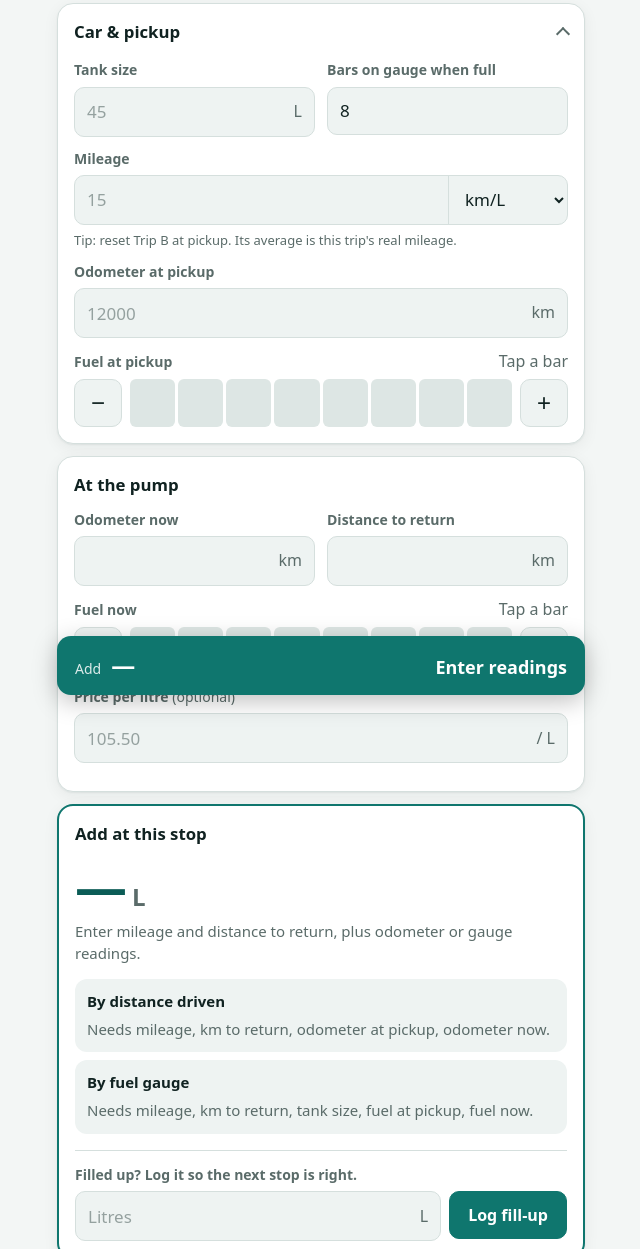
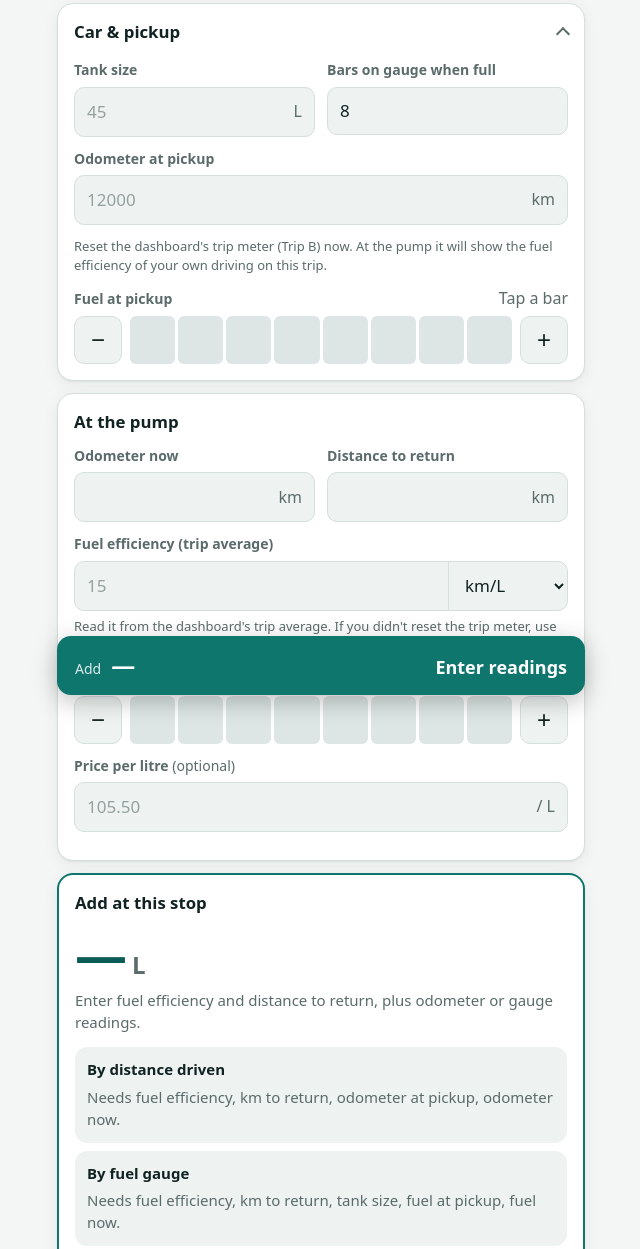
Before and after one commit to 9akashnp8/refuel-to-the-dot, a website with bundled scripts: page index.html in a window 1280 px wide. Shown: the part 93-1342 px from the top of the page, without its empty margins (319-959 px from the left). Built offline with nearby package versions, Linux system fonts and the light colour scheme.

Commit message:
Ask for fuel efficiency at the pump instead of at pickup
The trip's real fuel efficiency is only known after driving, so the
field moves to the 'At the pump' card and is labelled fuel efficiency
(trip average) instead of mileage. The pickup card now prompts you to
reset the trip meter.

Co-Authored-By: Claude Opus 5.5 <noreply@anthropic.com>
Claude-Session: https://claude.ai/code/session_01YErNgQqzUBvDnYcwERKHAb

```diff
--- a/app.js
+++ b/app.js
@@ -156,7 +156,7 @@ function methodBlock(name, m, isPrimary, body) {
   return `<div class="method"><div class="method-head"><span class="method-name">${name}</span>${tag}</div>${inner}</div>`;
 }
 
-function mileageLabel(inputs) {
+function efficiencyLabel(inputs) {
   return inputs.efficiencyUnit === 'l100'
     ? `${fmt(inputs.efficiency)} L/100 km`
     : `${fmt(inputs.efficiency)} km/L`;
@@ -175,7 +175,7 @@ function renderResult(r, inputs) {
 
   if (!r.primaryKey) {
     $('resLitres').textContent = '—';
-    note.textContent = 'Enter mileage and distance to return, plus odometer or gauge readings.';
+    note.textContent = 'Enter fuel efficiency and distance to return, plus odometer or gauge readings.';
     $('dockValue').textContent = '—';
     $('dockAmount').textContent = 'Enter readings';
   } else if (r.noFuelNeeded) {
@@ -190,7 +190,7 @@ function renderResult(r, inputs) {
     if (r.amount !== null) amount.textContent = `≈ ${money(r.amount)}`;
     const marginTxt = r.margin > 0 ? ` Includes ${fmt(r.margin)} L margin.` : '';
     note.textContent = r.primaryKey === 'consumption'
-      ? `Based on distance driven and your mileage.${marginTxt}`
+      ? `Based on distance driven and your fuel efficiency.${marginTxt}`
       : `Based on the fuel gauge.${marginTxt} Add odometer readings for a more precise figure.`;
     $('dockValue').textContent = `${fmt(r.litres)} L`;
     $('dockAmount').textContent = r.amount !== null ? money(r.amount) : '';
@@ -205,7 +205,7 @@ function renderResult(r, inputs) {
     cBody =
       row('Driven so far', `${fmt(c.driven, 0)} km`) +
       row('Still to drive', `${fmt(inputs.remainingKm, 0)} km`) +
-      row(`Burned at ${mileageLabel(inputs)}`, `${fmt(c.burned)} L`) +
+      row(`Burned at ${efficiencyLabel(inputs)}`, `${fmt(c.burned)} L`) +
       row('Already added', `− ${fmt(c.added)} L`) +
       row('Needed', `${fmt(c.need)} L`, true);
   }
@@ -217,7 +217,7 @@ function renderResult(r, inputs) {
       : `${-g.barsShort} ${barWord} above pickup`;
     gBody =
       row(shortLabel, `${g.short >= 0 ? '' : '− '}${fmt(Math.abs(g.short))} L`) +
-      row(`Drive back at ${mileageLabel(inputs)}`, `${fmt(g.driveBack)} L`) +
+      row(`Drive back at ${efficiencyLabel(inputs)}`, `${fmt(g.driveBack)} L`) +
       row('Needed', `${fmt(g.need)} L`, true);
   }
   let agree = '';
@@ -235,9 +235,9 @@ function renderResult(r, inputs) {
 function renderSetupSummary(segs) {
   const bits = [];
   const tank = parseNum(state.tank);
-  const eff = parseNum(state.efficiency);
+  const odo = parseNum(state.pickupOdo);
   if (tank > 0) bits.push(`${fmt(tank, tank % 1 ? 1 : 0)} L`);
-  if (eff > 0) bits.push(`${fmt(eff, eff % 1 ? 1 : 0)} ${state.effUnit === 'l100' ? 'L/100' : 'km/L'}`);
+  if (odo >= 0) bits.push(`${Math.round(odo).toLocaleString()} km`);
   if (state.pickupLevel !== null) bits.push(`pickup ${state.pickupLevel}/${segs}`);
   $('setupSummary').textContent = bits.join(' · ');
 }
@@ -389,7 +389,7 @@ function init() {
   });
 
   // Collapse the setup card once the car and pickup are filled in.
-  const setupDone = parseNum(state.efficiency) > 0 && (parseNum(state.pickupOdo) >= 0 || state.pickupLevel !== null);
+  const setupDone = parseNum(state.pickupOdo) >= 0 || state.pickupLevel !== null;
   $('setup').open = !setupDone;
 
   render();
--- a/calc.js
+++ b/calc.js
@@ -50,7 +50,7 @@ function isLevel(x, segments) {
  * Work out how much fuel to add so the car is returned at its pickup level.
  *
  * Two independent methods:
- *  - consumption: litres burned over the whole trip (distance / mileage) minus
+ *  - consumption: litres burned over the whole trip (distance / fuel efficiency) minus
  *    litres already added. Needs odometer readings, not the gauge.
  *  - gauge: bars short of the pickup level converted to litres, plus fuel for
  *    the drive back. Needs tank size and gauge readings.
@@ -72,7 +72,7 @@ export function computeRefuel(i) {
   const barLitres = hasGaugeScale ? i.tank / i.segments : NaN;
 
   const consumption = { ok: false, missing: [] };
-  if (!hasKmpl) consumption.missing.push('mileage');
+  if (!hasKmpl) consumption.missing.push('fuel efficiency');
   if (!hasRemaining) consumption.missing.push('km to return');
   if (!(i.pickupOdo >= 0)) consumption.missing.push('odometer at pickup');
   if (!(i.nowOdo >= 0)) consumption.missing.push('odometer now');
@@ -88,7 +88,7 @@ export function computeRefuel(i) {
   }
 
   const gauge = { ok: false, missing: [] };
-  if (!hasKmpl) gauge.missing.push('mileage');
+  if (!hasKmpl) gauge.missing.push('fuel efficiency');
   if (!hasRemaining) gauge.missing.push('km to return');
   if (!(i.tank > 0)) gauge.missing.push('tank size');
   if (!(i.segments > 0)) gauge.missing.push('bars on gauge');
@@ -138,7 +138,7 @@ export function computeRefuel(i) {
     if (!res.methodsAgree) {
       res.warnings.push(
         `The two methods differ by ${res.methodDiff.toFixed(1)} L, more than one bar. ` +
-          'Check the mileage figure and the gauge readings.'
+          'Check the fuel efficiency figure and the gauge readings.'
       );
     }
   }
--- a/index.html
+++ b/index.html
@@ -37,21 +37,11 @@
           <input id="segments" inputmode="numeric" autocomplete="off" placeholder="8">
         </label>
         <label class="field span-2">
-          <span class="label">Mileage</span>
-          <span class="input-unit">
-            <input id="efficiency" inputmode="decimal" autocomplete="off" placeholder="15">
-            <select id="effUnit" aria-label="Mileage unit">
-              <option value="kmpl">km/L</option>
-              <option value="l100">L/100 km</option>
-            </select>
-          </span>
-          <small>Tip: reset Trip B at pickup. Its average is this trip's real mileage.</small>
-        </label>
-        <label class="field span-2">
           <span class="label">Odometer at pickup</span>
           <span class="input-unit"><input id="pickupOdo" inputmode="decimal" autocomplete="off" placeholder="12000"><span class="unit">km</span></span>
         </label>
       </div>
+      <p class="tip">Reset the dashboard's trip meter (Trip B) now. At the pump it will show the fuel efficiency of your own driving on this trip.</p>
       <div class="gauge" data-gauge="pickupLevel">
         <div class="gauge-head"><span class="label">Fuel at pickup</span><output></output></div>
         <div class="gauge-row">
@@ -72,6 +62,17 @@
         <label class="field">
           <span class="label">Distance to return</span>
           <span class="input-unit"><input id="remainingKm" inputmode="decimal" autocomplete="off"><span class="unit">km</span></span>
+        </label>
+        <label class="field span-2">
+          <span class="label">Fuel efficiency (trip average)</span>
+          <span class="input-unit">
+            <input id="efficiency" inputmode="decimal" autocomplete="off" placeholder="15">
+            <select id="effUnit" aria-label="Fuel efficiency unit">
+              <option value="kmpl">km/L</option>
+              <option value="l100">L/100 km</option>
+            </select>
+          </span>
+          <small>Read it from the dashboard's trip average. If you didn't reset the trip meter, use the car's usual figure but go a little lower to be safe.</small>
         </label>
       </div>
       <div class="gauge" data-gauge="nowLevel">
@@ -94,7 +95,7 @@
       <h2 class="card-title">Add at this stop</h2>
       <div class="big"><span id="resLitres">—</span><span class="big-unit" id="resLitresUnit">L</span></div>
       <div class="amount" id="resAmount"></div>
-      <p class="note" id="resNote">Enter mileage and distance to return, plus odometer or gauge readings.</p>
+      <p class="note" id="resNote">Enter fuel efficiency and distance to return, plus odometer or gauge readings.</p>
       <ul class="warnings" id="resWarnings"></ul>
       <div class="methods" id="methods"></div>
 
--- a/styles.css
+++ b/styles.css
@@ -141,7 +141,8 @@ details.card[open] > summary { margin-bottom: 0; }
 .field { display: flex; flex-direction: column; gap: 6px; min-width: 0; }
 .label { font-size: 0.875rem; font-weight: 550; color: var(--muted); }
 .optional { font-weight: 400; }
-small, .small-print { color: var(--muted); font-size: 0.8125rem; }
+small, .small-print, .tip { color: var(--muted); font-size: 0.8125rem; }
+.tip { margin: 0 0 12px; }
 .small-print { margin: 12px 0 0; }
 
 input, select {
--- a/sw.js
+++ b/sw.js
@@ -1,6 +1,6 @@
 // Offline support: serve the app shell from cache, refresh it in the background.
 // Bump CACHE when shipping changes so old caches are cleared.
-const CACHE = 'refuel-v1';
+const CACHE = 'refuel-v2';
 const ASSETS = [
   './',
   'index.html',
```
Also changed, not shown: README.md.
